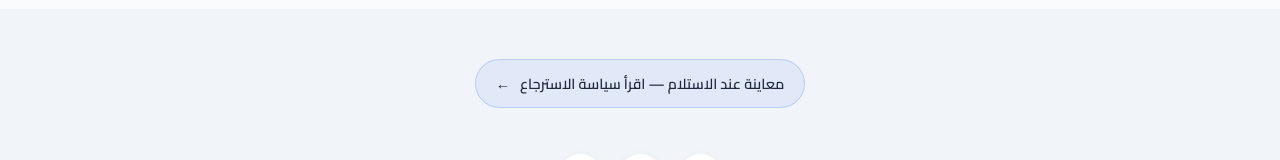
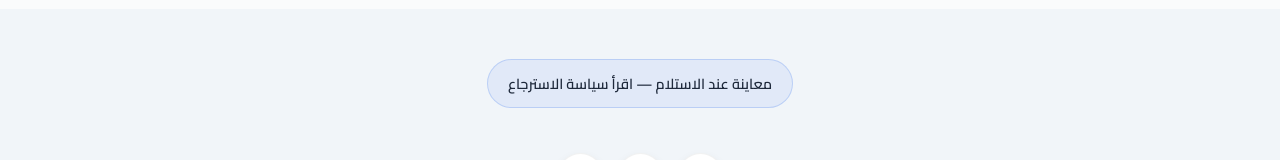
Before and after one commit to jowhaba-commits/kesaa-market, a website: page index.html in a window 1280 px wide. Shown: the part 1757-1917 px from the top of the page. Drawn offline with nearby package versions, Linux system fonts and the light colour scheme; no server answers.

Commit message:
Update index.html

```diff
--- a/index.html
+++ b/index.html
@@ -260,7 +260,6 @@ async function handleLogout() {
     <div class="policy-link-container">
         <a href="return-policy.html" class="policy-badge">
             <span class="badge-text">معاينة عند الاستلام — اقرأ سياسة الاسترجاع</span>
-            <span class="badge-arrow">←</span>
         </a>
     </div>
 
```
